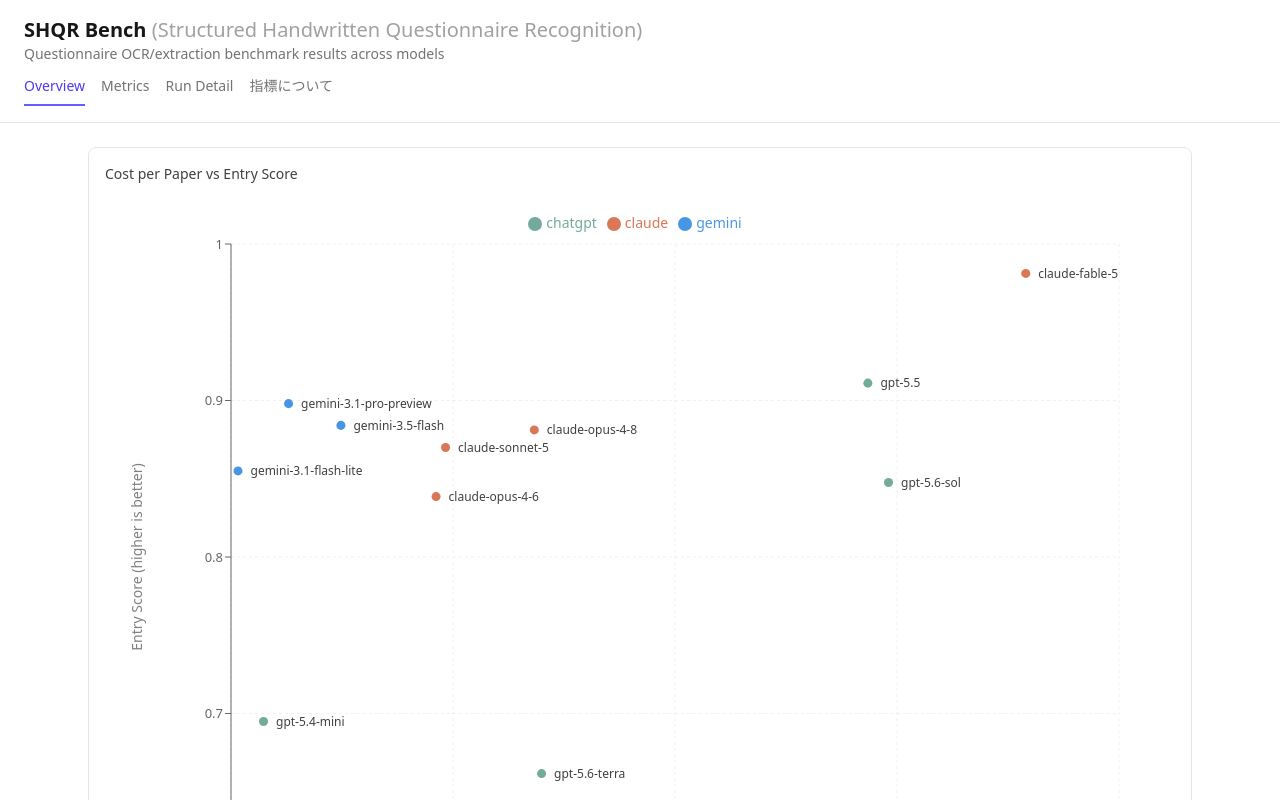
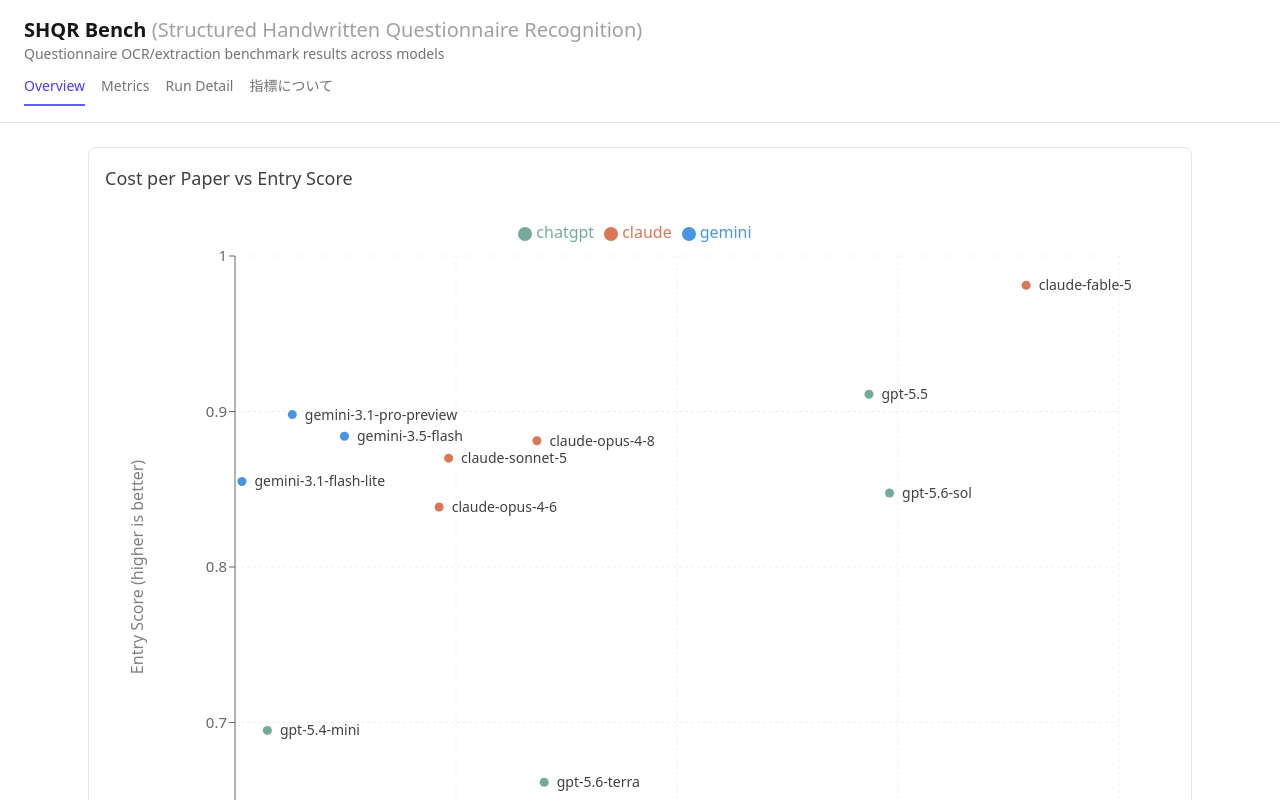
Before and after one commit to otanitakeru/SHQR-bench, a React (Vite) app: page / in a window 1280 px wide. Shown: the top 800 px of the page. Built offline with nearby package versions, Linux system fonts and the light colour scheme.

Commit message:
Overview散布図の文字サイズを拡大
タイトル・軸目盛・軸ラベル・凡例・点のモデル名ラベル・ツールチップの
フォントサイズを全体的に大きくして視認性を上げた

```diff
--- a/src/components/CostVsScoreScatter.tsx
+++ b/src/components/CostVsScoreScatter.tsx
@@ -21,12 +21,12 @@
 export function CostVsScoreScatter({ rows }: Props) {
   const providers = [...new Set(rows.map((r) => String(r.provider)))]
   const isMobile = useIsMobile()
-  const fontSize = isMobile ? 11 : 13
-  const labelFontSize = isMobile ? 12 : 14
+  const fontSize = isMobile ? 13 : 15
+  const labelFontSize = isMobile ? 14 : 16
 
   return (
     <div className="rounded-lg border border-neutral-200 dark:border-neutral-800 p-2 sm:p-4">
-      <h3 className="text-sm font-medium text-neutral-700 dark:text-neutral-300 mb-2 sm:mb-3">
+      <h3 className="text-base sm:text-lg font-medium text-neutral-700 dark:text-neutral-300 mb-2 sm:mb-3">
         Cost per Paper vs Entry Score
       </h3>
       <ResponsiveContainer
@@ -58,7 +58,7 @@
             name="Entry Score"
             domain={[0.6, 1]}
             allowDataOverflow
-            width={isMobile ? 34 : 70}
+            width={isMobile ? 38 : 74}
             tick={{ fontSize }}
             label={{
               value: isMobile ? 'Entry Score' : 'Entry Score (higher is better)',
@@ -79,7 +79,7 @@
               if (!active || !payload?.length) return null
               const point = payload[0].payload as ComparisonRow
               return (
-                <div className="rounded border border-neutral-200 dark:border-neutral-700 bg-white dark:bg-neutral-900 px-2 py-1 text-xs shadow">
+                <div className="rounded border border-neutral-200 dark:border-neutral-700 bg-white dark:bg-neutral-900 px-3 py-2 text-sm shadow">
                   <p className="font-medium">{point.model}</p>
                   <p>Cost/paper: ${Number(point.cost_usd_per_paper).toFixed(4)}</p>
                   <p>Entry score: {Number(point.entry_score).toFixed(4)}</p>
@@ -89,7 +89,7 @@
           />
           <Legend
             verticalAlign="top"
-            height={isMobile ? 52 : 32}
+            height={isMobile ? 56 : 36}
             wrapperStyle={{ fontSize: labelFontSize }}
           />
           {providers.map((provider) => (
@@ -104,7 +104,7 @@
                 dataKey="model"
                 position="right"
                 offset={isMobile ? 6 : 8}
-                fontSize={isMobile ? 10 : 12}
+                fontSize={isMobile ? 12 : 14}
                 className="fill-neutral-700 dark:fill-neutral-300"
               />
             </Scatter>
```
